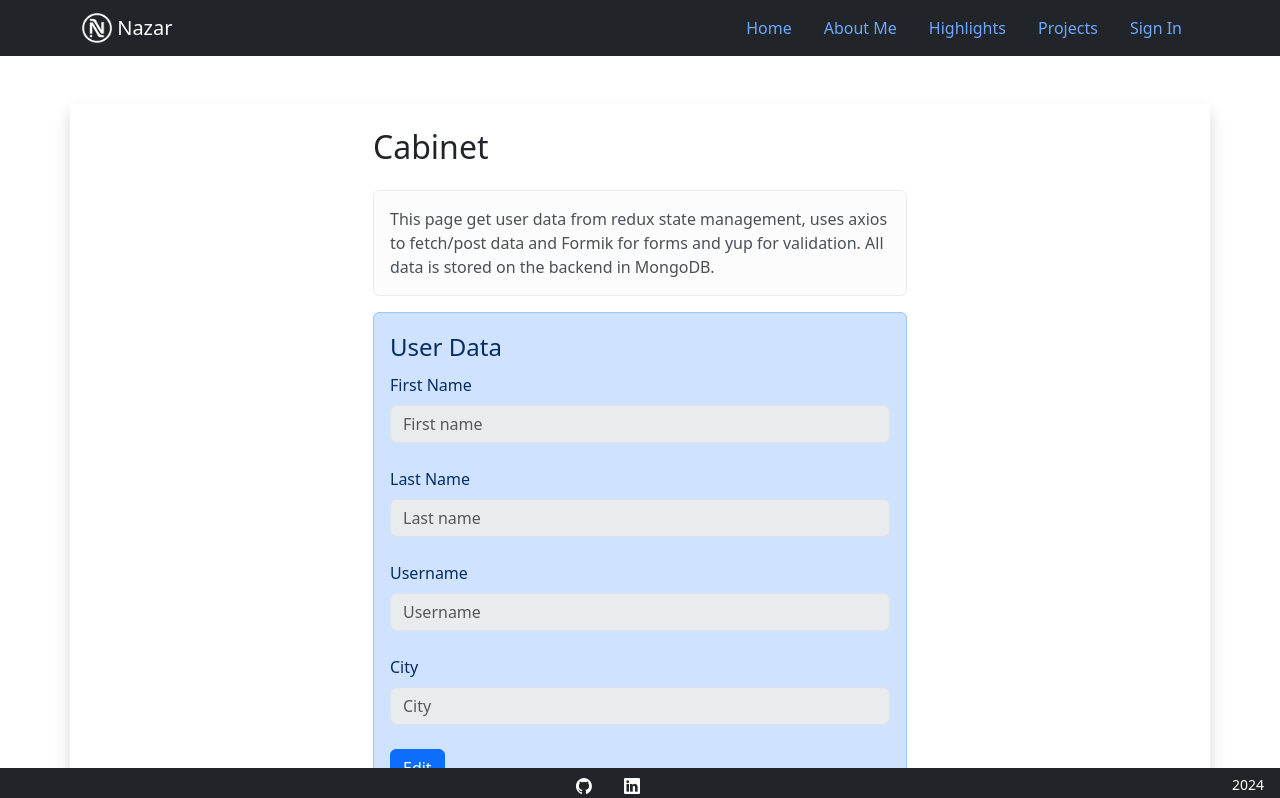
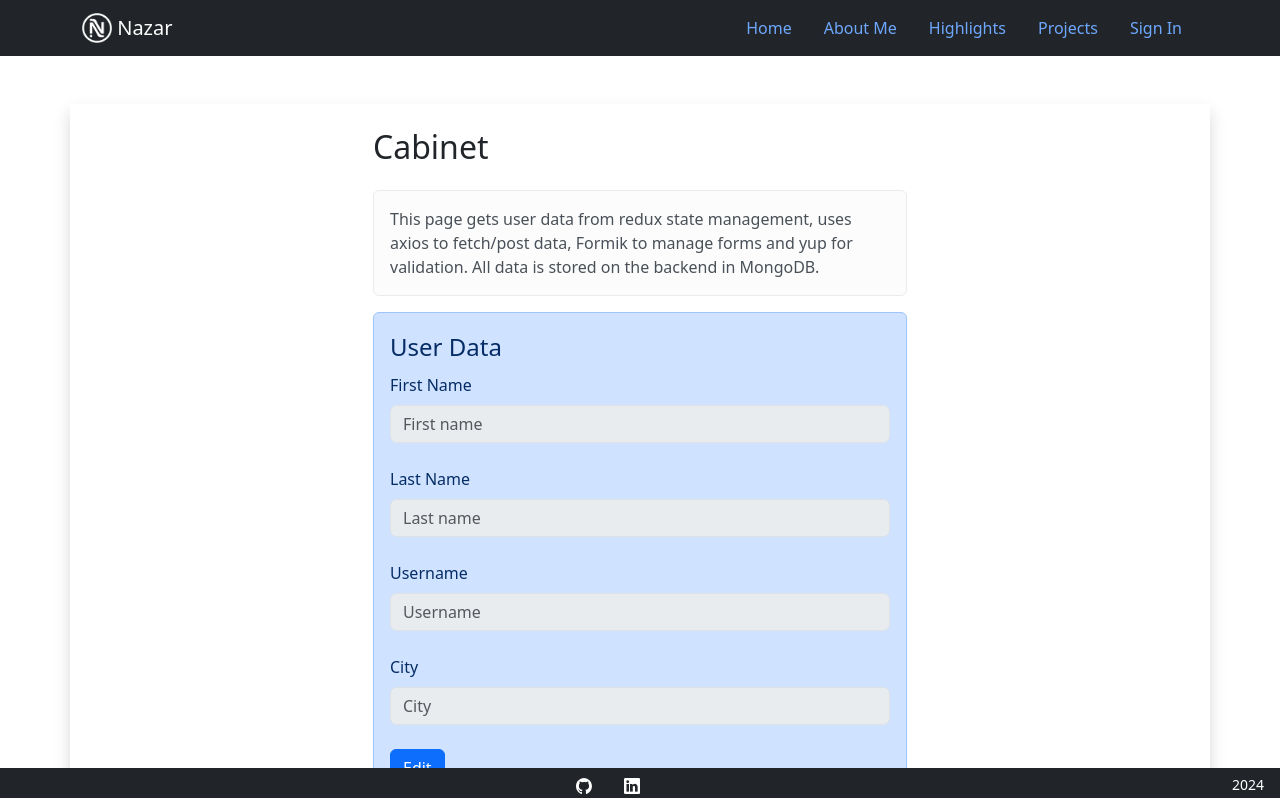
Before and after one commit to nnakapeliukh/personalSite, a React (Create React App) app: page /cabinet in a window 1280 px wide. Shown: the top 798 px of the page. Built offline with nearby package versions, Linux system fonts and the light colour scheme.

Commit message:
Updates message

```diff
--- a/src/components/Cabinet/cabinet.tsx
+++ b/src/components/Cabinet/cabinet.tsx
@@ -34,8 +34,8 @@ export default function Cabinet() {
         <Col md={6}>
           <h2 className="mb-4">Cabinet</h2>
           <p className="alert alert-light">
-            This page get user data from redux state management, uses axios to
-            fetch/post data and Formik for forms and yup for validation. All
+            This page gets user data from redux state management, uses axios to
+            fetch/post data, Formik to manage forms and yup for validation. All
             data is stored on the backend in MongoDB.
           </p>
           <Formik
```
